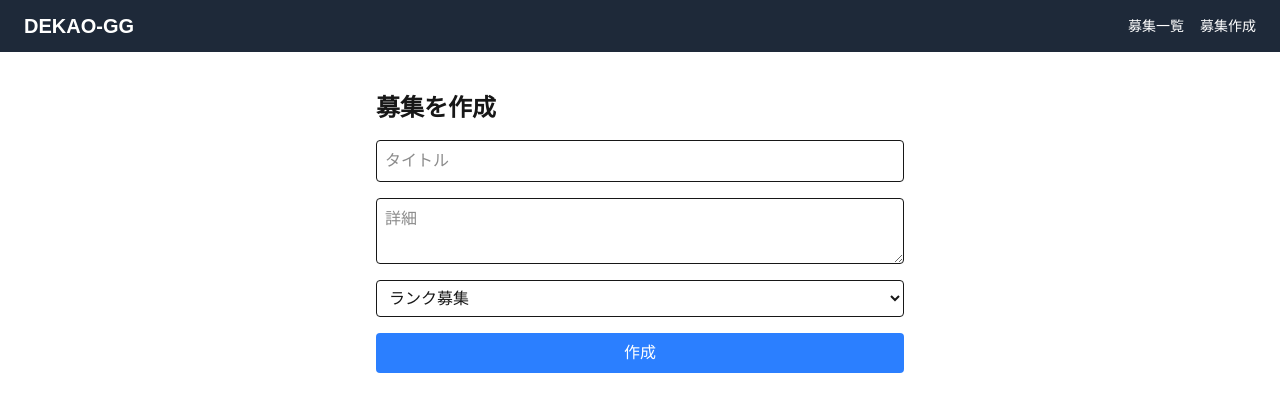
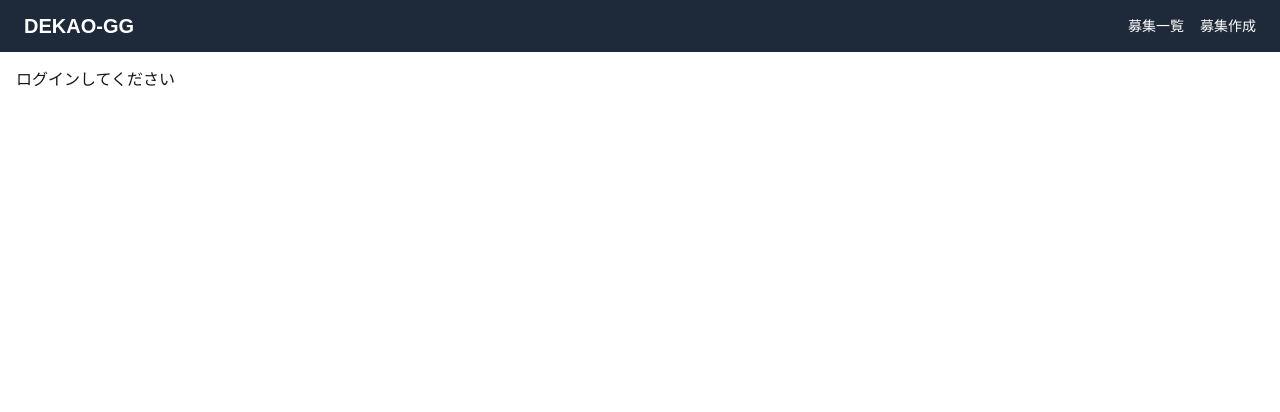
Before and after one commit to DEKAO7GG/dekao-gg, a Next.js app: page /lobbies/new in a window 1280 px wide. Shown: the top 412 px of the page. Built offline with nearby package versions, Linux system fonts and the light colour scheme; no server answers.

Commit message:
no message

```diff
--- a/app/lobbies/new/page.tsx
+++ b/app/lobbies/new/page.tsx
@@ -14,15 +14,25 @@ import {
 } from 'firebase/firestore'
 
 export default function CreateLobbyPage() {
-  const { data: session } = useSession()
+  const { data: session, status } = useSession()
   const router = useRouter()
   const [title, setTitle] = useState('')
   const [description, setDescription] = useState('')
   const [type, setType] = useState<'rank' | 'custom'>('rank')
   const [canCreate, setCanCreate] = useState(true)
 
-  // UIDをsession.userのemailまたはnameを使って設定
-  const uid = session?.user?.email || session?.user?.name || 'default-id'
+  // ロード中は何も表示しない
+  if (status === 'loading') {
+    return <div>Loading...</div>
+  }
+
+  // ユーザー情報がない場合の処理
+  if (!session?.user) {
+    return <div>ログインしてください</div>
+  }
+
+  // UIDをsession.userから適切に取得
+  const uid = session.user.email || session.user.name || 'default-id'
 
   useEffect(() => {
     const checkLobbyLimit = async () => {
```
